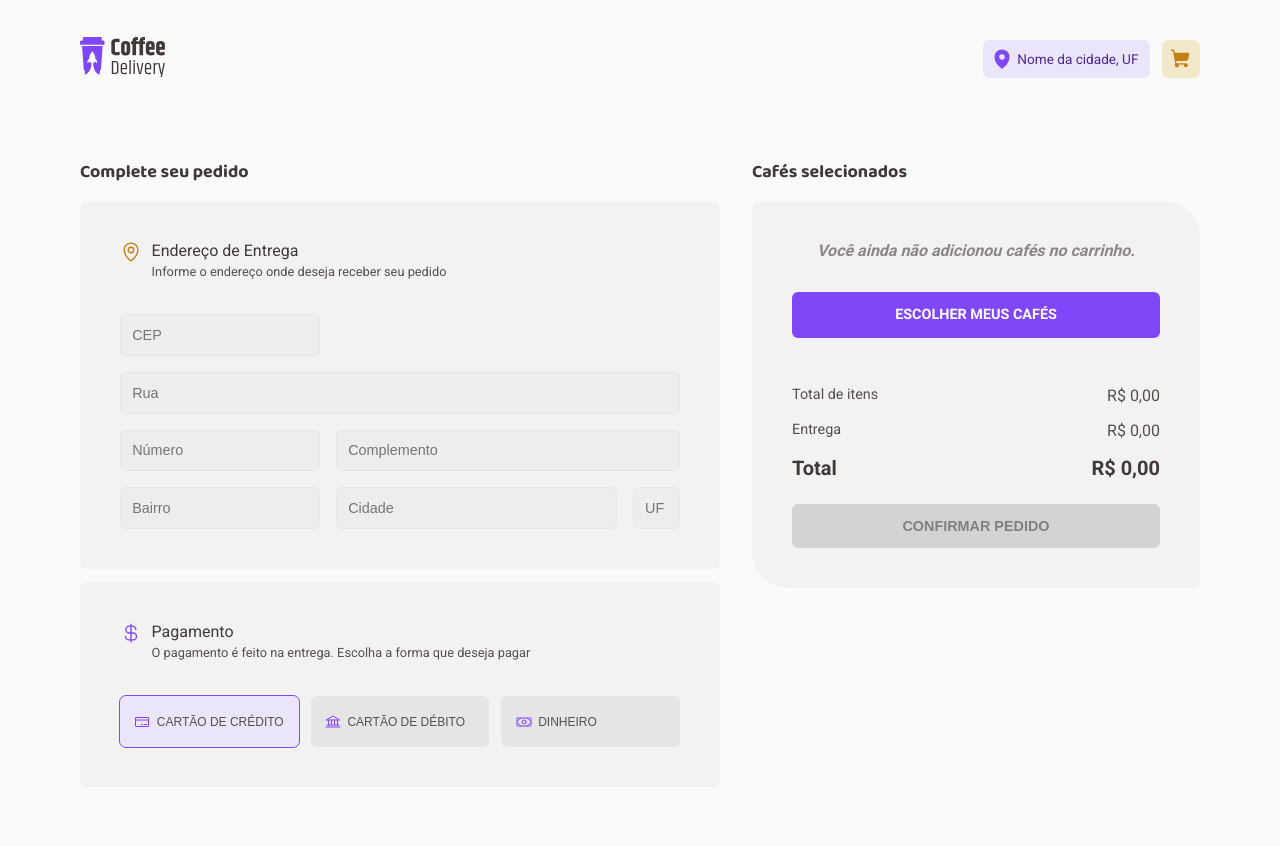
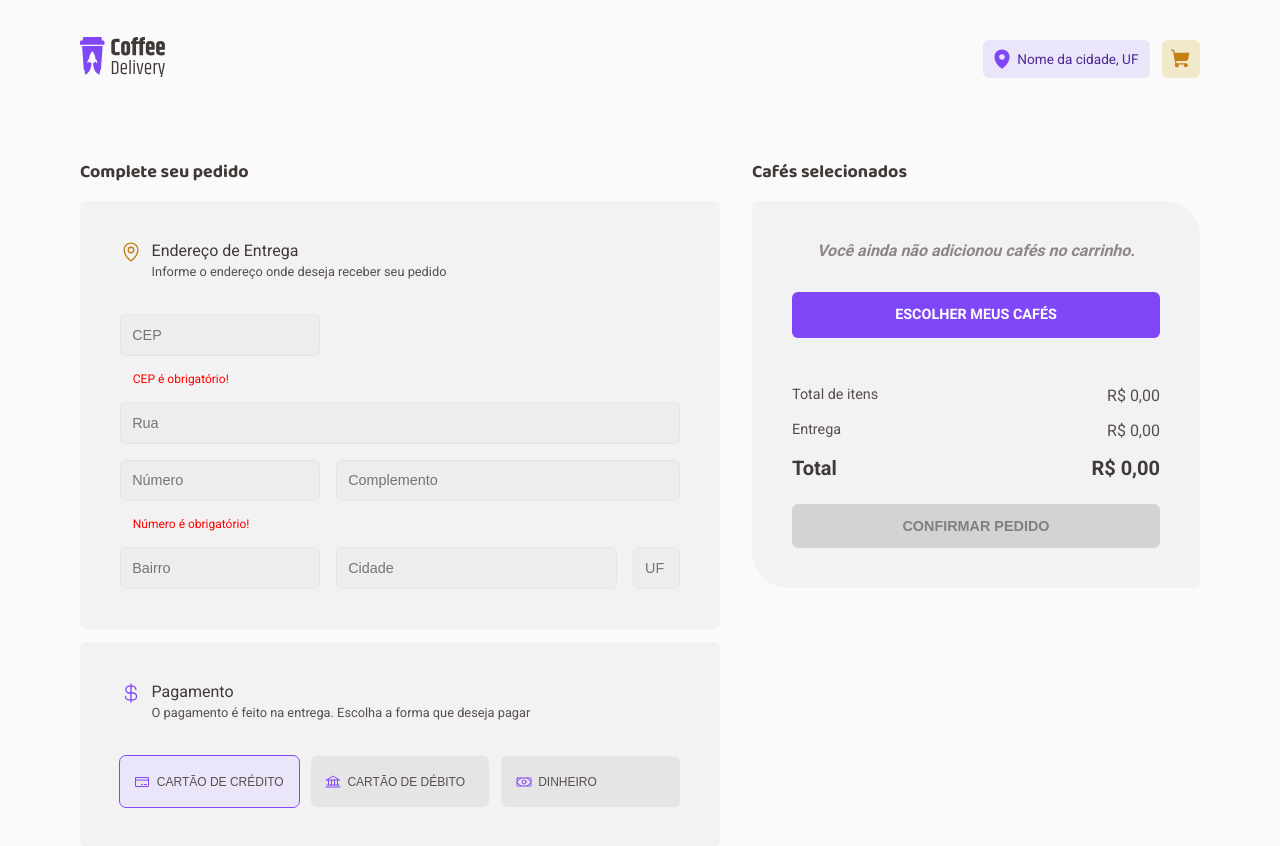
Before and after one commit to kdumagalhaes/coffee-delivery-ecommerce, a React (Vite) app: page /checkout in a window 1280 px wide. Both pictures are taken after a click on the button "CARTÃO DE CRÉDITO". Shown: the top 846 px of the page. Built offline with nearby package versions, Linux system fonts and the light colour scheme.

Commit message:
Add checkout form validation

```diff
--- a/src/pages/Checkout/Checkout.tsx
+++ b/src/pages/Checkout/Checkout.tsx
@@ -172,9 +172,11 @@ export function Checkout() {
               max={8}
               onChange={(e) => handlePostalCode(e)}
             />
-            {error && addressViaApi?.logradouro === undefined ? (
-              <span className="error-message">{error}</span>
-            ) : null}
+            {addressViaApi.cep === '' && installmentSelected !== '' ? (
+              <span className="error-message">CEP é obrigatório!</span>
+            ) : (
+              ''
+            )}
             <CheckoutFormInput
               id="street"
               type="text"
@@ -204,6 +206,11 @@ export function Checkout() {
                 min={1}
               />
             </div>
+            {addressNumber === '' && installmentSelected !== '' ? (
+              <span className="error-message">Número é obrigatório!</span>
+            ) : (
+              ''
+            )}
             <div className="flex-hor">
               <CheckoutFormInput
                 id="neighbourhood"
--- a/src/pages/Checkout/styles.ts
+++ b/src/pages/Checkout/styles.ts
@@ -95,6 +95,10 @@ export const CheckoutForm = styled.form`
     @media (max-width: 480px) {
       max-width: 100%;
     }
+  }
+
+  .input-alert {
+    border: 1px solid #ff0000;
   }
 
   .cartState {
```
